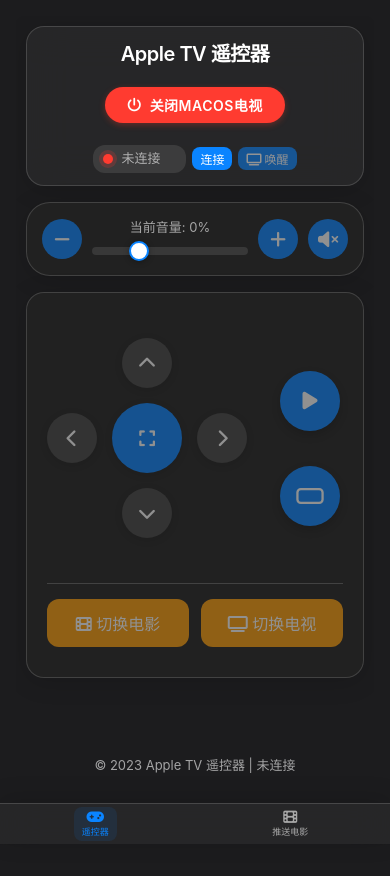
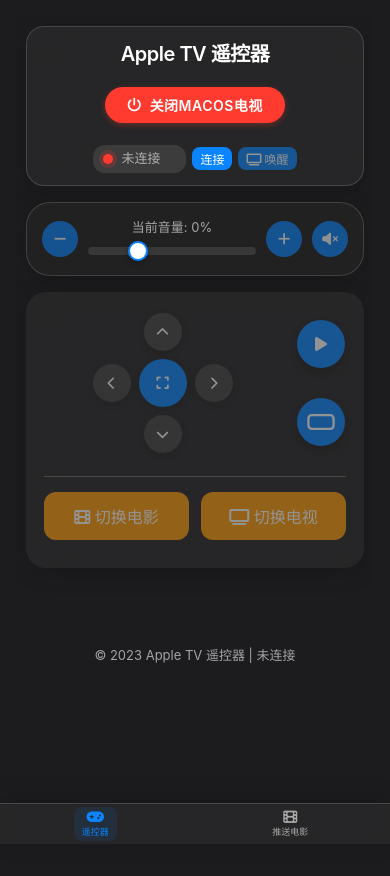
Before and after one commit to Charles-Hello/apptv, a Flask app: page / in a window 390 px wide. Run offline with Flask 2, Linux system fonts and the light colour scheme; some libraries are stand-ins or nearby versions.

Commit message:
重构前端控制区域，整合导航和媒体控制为统一布局，优化样式以提升用户体验。移除不必要的样式和注释，简化代码结构。

```diff
--- a/main.py
+++ b/main.py
@@ -524,6 +524,4 @@
     })
 
 if __name__ == '__main__':
-    # 使用HTTP模式，避免证书问题
-    print("使用HTTP模式运行服务器")
     socketio.run(app, host='0.0.0.0', port=5003, debug=True)
--- a/static/styles.css
+++ b/static/styles.css
@@ -40,7 +40,6 @@
     margin: 0;
     padding: 0;
     min-height: 100vh;
-    overflow: hidden;
     font-family: -apple-system, BlinkMacSystemFont, 'SF Pro Text', 'SF Pro Display', 'Helvetica Neue', sans-serif;
     line-height: 1.5;
 }
@@ -444,9 +442,9 @@
 /* Custom directional pad */
 .directional-pad {
     position: relative;
-    width: 180px;
-    height: 180px;
-    margin: 0 auto;
+    width: 200px;
+    height: 200px;
+    margin: 25px auto;
 }
 
 .directional-button {
@@ -1327,200 +1362,6 @@
         height: 36px;
         font-size: 14px;
     }
-}
-
-/* 瀵艰埅鍜岃棰戞帶鍒剁殑骞舵帓甯冨眬 */
-.controls-card {
-    padding: 20px;
-    background: #212121;
-}
-
-.controls-container {
-    display: flex;
-    flex-direction: row;
-    gap: 30px;
-    margin-bottom: 20px;
-}
-
-.nav-controls-side, .video-controls-side {
-    flex: 1;
-    display: flex;
-    flex-direction: column;
-    align-items: center;
-}
-
-/* 绉婚櫎鎺у埗鏍囬鏂囧瓧 */
-.control-title {
-    display: none;
-}
-
-.media-controls-container {
-    display: flex;
-    flex-direction: column;
-    gap: 20px;
-    margin-top: 20px;
-    align-items: center;
-    justify-content: center;
-}
-
-.video-controls-side {
-    display: flex;
-    flex-direction: column;
-    align-items: center;
-    justify-content: center;
-}
-
-/* 澧炲己鎾斁/鏆傚仠鎸夐挳鏍峰紡 */
-.media-button {
-    width: 70px;
-    height: 70px;
-    border-radius: 50%;
-    background: var(--apple-dark-primary);
-    border: none;
-    color: white;
-    font-size: 24px;
-    display: flex;
-    align-items: center;
-    justify-content: center;
-    cursor: pointer;
-    transition: all 0.3s ease;
-    box-shadow: 0 4px 10px rgba(0, 0, 0, 0.3);
-}
-
-.media-button:hover:not(:disabled) {
-    transform: scale(1.05);
-    background-color: rgba(10, 132, 255, 0.9);
-    box-shadow: 0 6px 15px rgba(0, 0, 0, 0.4);
-}
-
-.media-button:active:not(:disabled) {
-    transform: scale(0.95);
-    box-shadow: 0 2px 5px rgba(0, 0, 0, 0.3);
-}
-
-.media-button:disabled {
-    opacity: 0.5;
-    cursor: not-allowed;
-}
-
-/* 璋冩暣鍏ㄥ睆鎸夐挳鍥炬爣鏍峰紡 */
-.button-center {
-    width: 70px;
-    height: 70px;
-    background: var(--apple-dark-primary);
-    color: white;
-    z-index: 1;
-    left: 50%;
-    top: 50%;
-    transform: translate(-50%, -50%);
-    font-size: 22px;
-}
-
-/* 鍝嶅簲寮忚皟鏁?*/
-@media (max-width: 480px) {
-    .media-controls-container {
-        gap: 15px;
-    }
-
-    .media-button {
-        width: 60px;
-        height: 60px;
-        font-size: 20px;
-    }
-}
-
-/* 璁╂寜閽洿鎺ヨ繎鍙傝€冨浘鐗囩殑鏍峰紡 */
-.ios-volume-button {
-    width: 40px;
-    height: 40px;
-    border-radius: 50%;
-    background: var(--apple-dark-primary);
-    border: none;
-    color: white;
-    font-size: 18px;
-    display: flex;
-    align-items: center;
-    justify-content: center;
-    cursor: pointer;
-    transition: all 0.2s;
-    flex-shrink: 0;
-}
-
-.compact-volume-card .ios-button {
-    padding: 8px 16px;
-    border-radius: 20px;
-    margin-left: 10px;
-}
-
-#space-btn {
-    display: flex;
-    align-items: center;
-    justify-content: center;
-}
-
-#space-btn svg {
-    width: 28px;
-    height: 16px;
-}
-
-/* 瀵艰埅鎺у埗鎸夐挳鏍峰紡澧炲己 - 澧炲姞鎸夐挳闂磋窛 */
-.directional-pad {
-    position: relative;
-    width: 200px;
-    height: 200px;
-    margin: 25px auto;
-}
-
-.directional-button {
-    position: absolute;
-    width: 50px;
-    height: 50px;
-    border-radius: 50%;
-    background: #454545;
-    border: none;
-    color: var(--apple-dark-text);
-    font-size: 18px;
-    display: flex;
-    align-items: center;
-    justify-content: center;
-    cursor: pointer;
-    transition: all 0.2s;
-}
-
-.button-center {
-    width: 70px;
-    height: 70px;
-    background: var(--apple-dark-primary);
-    color: white;
-    z-index: 1;
-    left: 50%;
-    top: 50%;
-    transform: translate(-50%, -50%);
-}
-
-/* 閲嶆柊璋冩暣瀵艰埅鎸夐挳浣嶇疆 - 澧炲姞闂磋窛 */
-.button-up {
-    left: 50%;
-    top: 0;
-    transform: translateX(-50%);
-}
-
-.button-right {
-    right: 0;
-    top: 50%;
-    transform: translateY(-50%);
-}
-
-.button-down {
-    left: 50%;
-    bottom: 0;
-    transform: translateX(-50%);
-}
-
-.button-left {
-    left: 0;
-    top: 50%;
-    transform: translateY(-50%);
 }
 
 /* Tab瀵艰埅鏍忔牱寮?*/
@@ -1736,3 +1577,198 @@
     transform: translateY(0);
     box-shadow: 0 2px 4px rgba(255, 59, 48, 0.3);
 }
+
+/* 统一的控制区域样式 */
+.unified-controls-card {
+    background: var(--apple-dark-card-bg);
+    border-radius: 20px;
+    padding: 25px;
+    margin-bottom: 16px;
+    box-shadow: 0 4px 24px rgba(0, 0, 0, 0.15);
+    backdrop-filter: blur(20px);
+    -webkit-backdrop-filter: blur(20px);
+    width: 100%;
+    max-width: 420px;
+}
+
+.unified-controls-container {
+    display: flex;
+    flex-direction: row;
+    gap: 25px;
+    align-items: center;
+    justify-content: space-between;
+    margin-bottom: 20px;
+}
+
+.nav-section {
+    flex: 1;
+    display: flex;
+    justify-content: center;
+    max-width: 200px;
+    min-width: 180px;
+}
+
+.media-section {
+    flex: 0 0 auto;
+    display: flex;
+    flex-direction: column;
+    gap: 12px;
+    align-items: center;
+    max-width: 80px;
+    min-width: 70px;
+}
+
+/* 简化的导航控制样式 */
+.nav-section .directional-pad {
+    position: relative;
+    width: 160px;
+    height: 160px;
+}
+
+.nav-section .directional-button {
+    position: absolute;
+    width: 42px;
+    height: 42px;
+    border-radius: 50%;
+    background: #454545;
+    border: none;
+    color: var(--apple-dark-text);
+    font-size: 15px;
+    display: flex;
+    align-items: center;
+    justify-content: center;
+    cursor: pointer;
+    transition: all 0.2s;
+    box-shadow: 0 2px 8px rgba(0, 0, 0, 0.2);
+}
+
+.nav-section .directional-button:hover:not(:disabled) {
+    background: var(--apple-dark-primary);
+    color: white;
+    box-shadow: 0 4px 12px rgba(0, 0, 0, 0.3);
+}
+
+.nav-section .directional-button:active:not(:disabled) {
+    transform: scale(0.95);
+    background: rgba(10, 132, 255, 0.8);
+}
+
+.nav-section .directional-button:disabled {
+    opacity: 0.5;
+    cursor: not-allowed;
+}
+
+.nav-section .button-center {
+    width: 55px;
+    height: 55px;
+    background: var(--apple-dark-primary);
+    color: white;
+    left: 50%;
+    top: 50%;
+    transform: translate(-50%, -50%);
+    font-size: 16px;
+}
+
+/* 简化的媒体控制样式 */
+.media-section .media-button {
+    width: 55px;
+    height: 55px;
+    border-radius: 50%;
+    background: var(--apple-dark-primary);
+    border: none;
+    color: white;
+    font-size: 18px;
+    display: flex;
+    align-items: center;
+    justify-content: center;
+    cursor: pointer;
+    transition: all 0.3s ease;
+    box-shadow: 0 4px 10px rgba(0, 0, 0, 0.3);
+}
+
+.media-section .media-button:hover:not(:disabled) {
+    transform: scale(1.05);
+    background-color: rgba(10, 132, 255, 0.9);
+    box-shadow: 0 6px 15px rgba(0, 0, 0, 0.4);
+}
+
+.media-section .media-button:active:not(:disabled) {
+    transform: scale(0.95);
+    box-shadow: 0 2px 5px rgba(0, 0, 0, 0.3);
+}
+
+.media-section .media-button:disabled {
+    opacity: 0.5;
+    cursor: not-allowed;
+}
+
+/* 响应式调整 - 保持左右布局 */
+@media (max-width: 768px) {
+    .unified-controls-container {
+        flex-direction: row;
+        gap: 20px;
+        align-items: center;
+        justify-content: space-between;
+    }
+
+    .nav-section {
+        max-width: 170px;
+        min-width: 150px;
+    }
+
+    .media-section {
+        max-width: 70px;
+        min-width: 60px;
+    }
+}
+
+@media (max-width: 480px) {
+    .unified-controls-card {
+        padding: 18px;
+        max-width: 100%;
+        margin: 0 auto 16px;
+    }
+
+    .unified-controls-container {
+        gap: 15px;
+        flex-direction: row;
+        align-items: center;
+        justify-content: space-between;
+    }
+
+    .nav-section {
+        flex: 1;
+        max-width: none;
+        min-width: 0;
+    }
+
+    .nav-section .directional-pad {
+        width: 140px;
+        height: 140px;
+    }
+
+    .nav-section .directional-button {
+        width: 38px;
+        height: 38px;
+        font-size: 13px;
+    }
+
+    .nav-section .button-center {
+        width: 48px;
+        height: 48px;
+        font-size: 14px;
+    }
+
+    .media-section {
+        flex: 0 0 auto;
+        gap: 10px;
+        max-width: 60px;
+        min-width: 50px;
+    }
+
+    .media-section .media-button {
+        width: 48px;
+        height: 48px;
+        font-size: 16px;
+    }
+}
--- a/templates/index.html
+++ b/templates/index.html
@@ -87,11 +87,11 @@
         </div>
       </div>
 
-      <!-- 导航和视频控制卡片 - 并排布局 -->
-      <div class="card controls-card">
-        <div class="controls-container">
-          <!-- 导航控制区 - 左侧 -->
-          <div class="nav-controls-side">
+      <!-- 统一的控制区域 -->
+      <div class="unified-controls-card">
+        <div class="unified-controls-container">
+          <!-- 左侧导航控制 -->
+          <div class="nav-section">
             <div class="directional-pad">
               <button id="arrow-up-btn" class="directional-button button-up" disabled aria-label="上">
                 <i class="fas fa-chevron-up"></i>
@@ -111,14 +111,11 @@
             </div>
           </div>
 
-          <!-- 视频控制区 - 右侧 -->
-          <div class="video-controls-side">
-            <div class="media-controls-container">
-              <!-- 播放/暂停按钮 -->
+          <!-- 右侧媒体控制 -->
+          <div class="media-section">
             <button id="play-pause-btn" class="media-button" disabled aria-label="播放/暂停">
               <i class="fas fa-play"></i>
             </button>
-              <!-- 空格按钮 -->
             <button id="space-btn" class="media-button" disabled aria-label="空格键">
               <svg width="24" height="14" viewBox="0 0 24 14" fill="none" xmlns="http://www.w3.org/2000/svg">
                 <rect x="1" y="1" width="22" height="12" rx="3" stroke="white" stroke-width="2" />
@@ -126,9 +123,8 @@
             </button>
           </div>
         </div>
-        </div>
 
-        <!-- 桌面切换按钮 - 整合到控制区域 -->
+        <!-- 桌面切换按钮 -->
         <div class="desktop-switch-integrated">
           <div class="btn-group">
             <button id="desktop-left-btn" class="btn btn-warning" disabled>
```
Also changed, not shown: other parts of static/styles.css (+40 -4 lines). Lines whose indentation alone changed are shown as unchanged.
